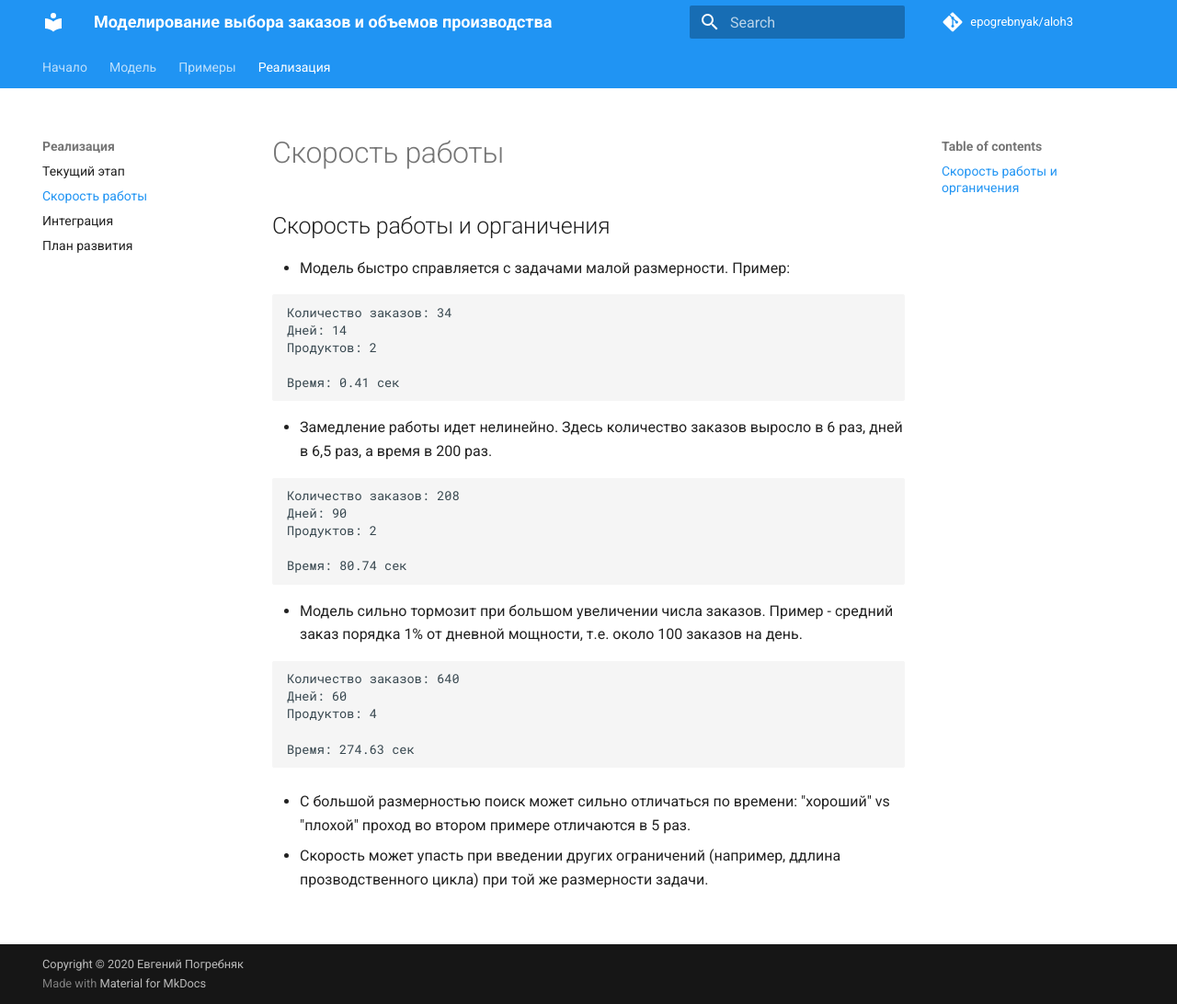
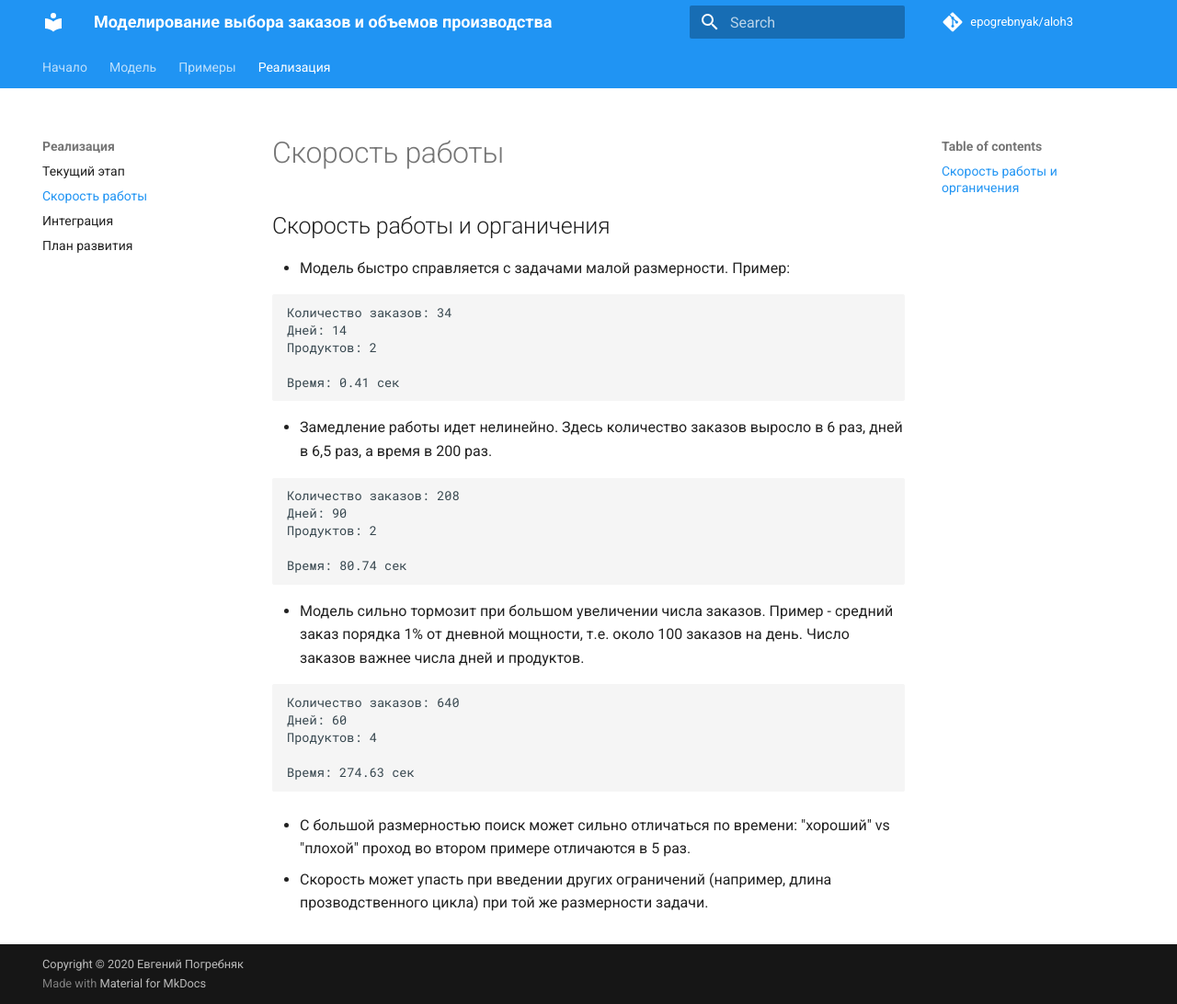
Before and after one commit to epogrebnyak/aloh, an MkDocs documentation site: the page built from docs/perf.md, in a window 1280 px wide and 1092 px high. Shown: the whole window at 92% size. Built offline with MkDocs 1.6.1 and Material for MkDocs 9.7.7, drawn with Linux system fonts in a browser that asks for light colours; comment, search, counter and statistics services are not loaded.

Commit message:
Update perf.md

````diff
--- a/docs/perf.md
+++ b/docs/perf.md
@@ -22,7 +22,7 @@
 Время: 80.74 сек
 ```
 
-- Модель сильно тормозит при большом увеличении числа заказов. Пример - средний заказ порядка 1% от дневной мощности, т.е. около 100 заказов на день.
+- Модель сильно тормозит при большом увеличении числа заказов. Пример - средний заказ порядка 1% от дневной мощности, т.е. около 100 заказов на день. Число заказов важнее числа дней и продуктов.
 
 ```
 Количество заказов: 640
@@ -35,4 +35,4 @@
 - С большой размерностью поиск может сильно отличаться по времени: "хороший" vs "плохой" проход во втором примере отличаются в 5 раз.
 
 
-- Скорость может упасть при введении других ограничений (например, ддлина прозводственного цикла) при той же размерности задачи.
+- Скорость может упасть при введении других ограничений (например, длина прозводственного цикла) при той же размерности задачи.
````
